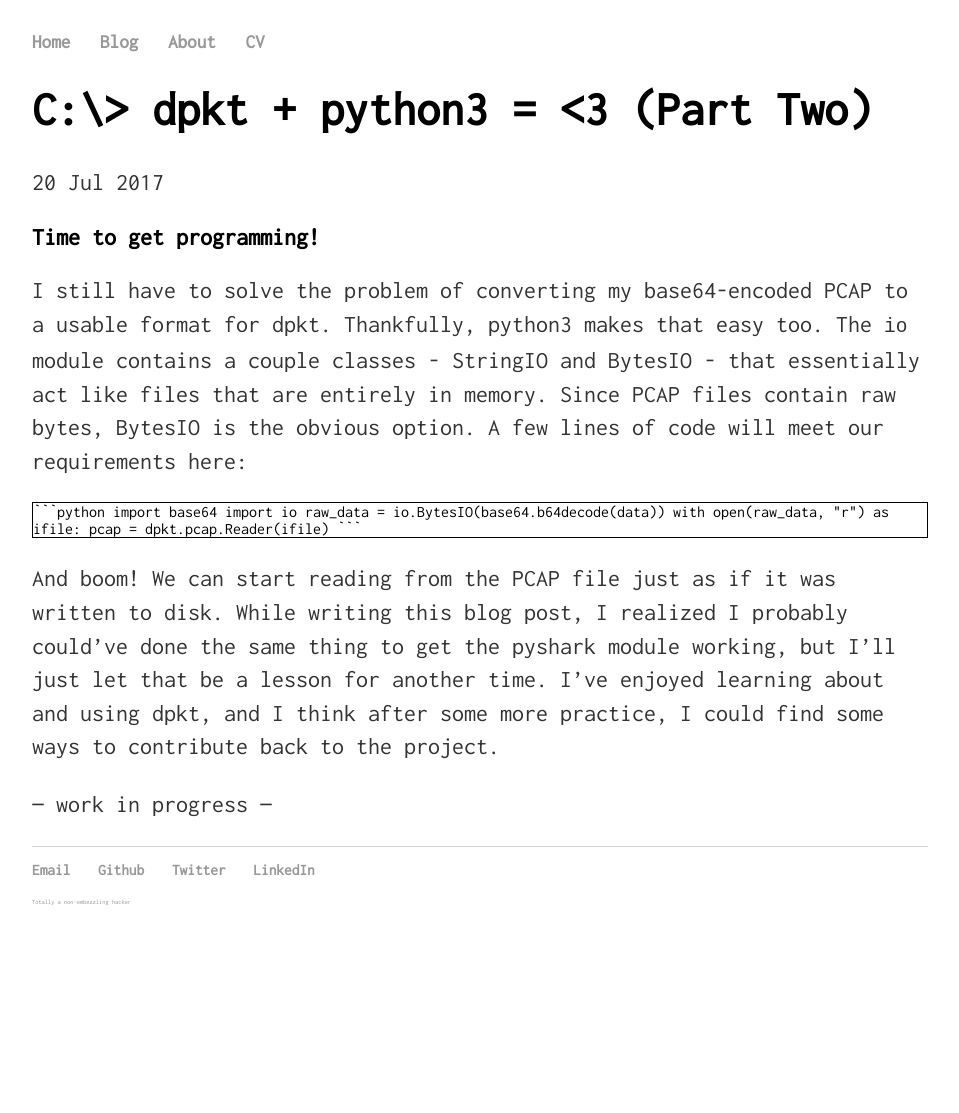
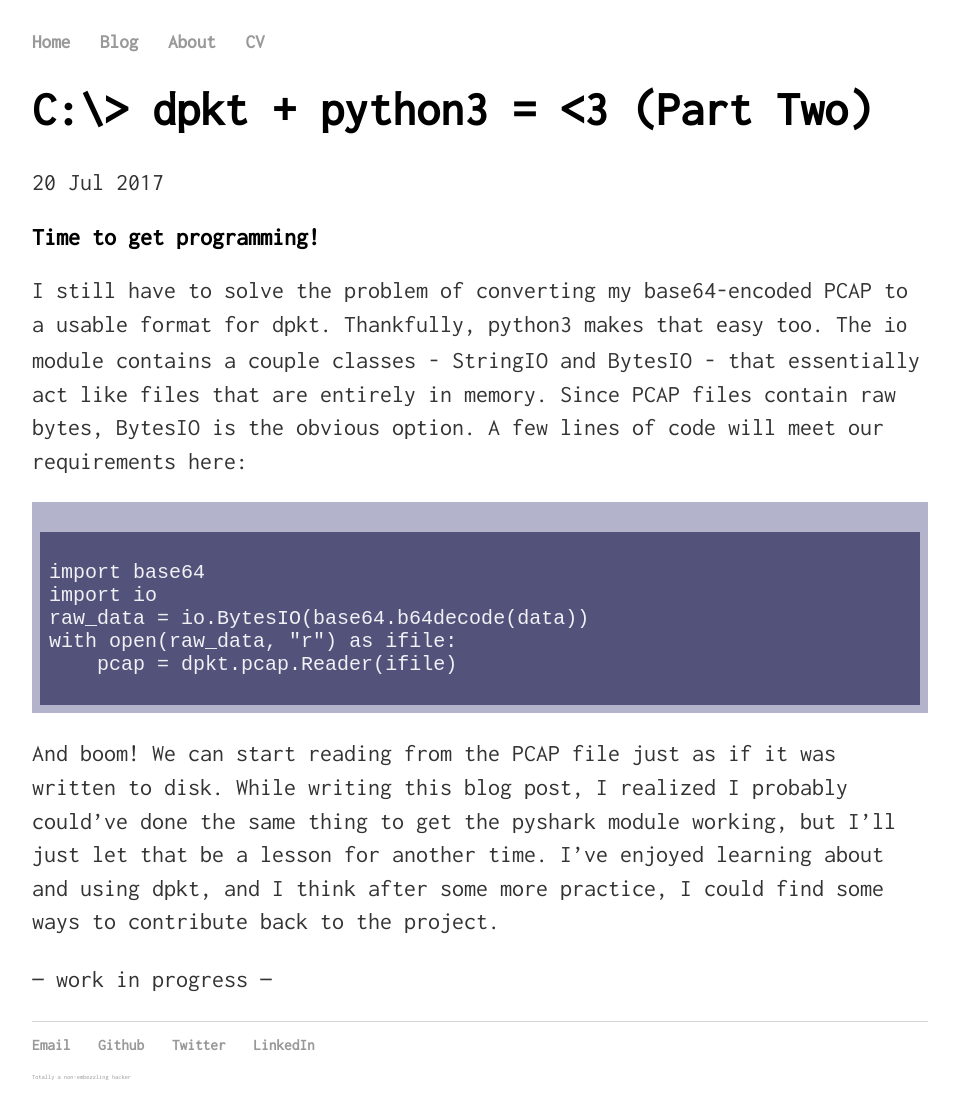
Before and after one commit to infosec-intern/infosec-intern.github.io, a Jekyll site: the page built from _posts/2017-07-18-dpkt-+-python3-pt2.md, in a window 1280 px wide. Shown: the whole page, without its empty margins (160-1119 px from the left). Built offline with Jekyll 4.4.1, drawn with Linux system fonts in a browser that asks for light colours; before the commit the page ends 938 px from its top, so only the background shows below that.

Commit message:
removed terminal

````diff
--- a/_posts/2017-07-18-dpkt-+-python3-pt2.md
+++ b/_posts/2017-07-18-dpkt-+-python3-pt2.md
@@ -9,7 +9,6 @@ tags: python dpkt misp
 I still have to solve the problem of converting my base64-encoded PCAP to a usable format for dpkt. Thankfully, python3 makes that easy too.
 The `io` module contains a couple classes - StringIO and BytesIO - that essentially act like files that are entirely in memory. Since PCAP files contain raw bytes, BytesIO is the obvious option.
 A few lines of code will meet our requirements here:
-<div class="terminal">
 ```python
 import base64
 import io
@@ -17,7 +16,6 @@ raw_data = io.BytesIO(base64.b64decode(data))
 with open(raw_data, "r") as ifile:
     pcap = dpkt.pcap.Reader(ifile)
 ```
-</div>
 And boom! We can start reading from the PCAP file just as if it was written to disk. While writing this blog post, I realized I probably could've done the same thing to get the pyshark module working, but I'll just let that be a lesson for another time.
 I've enjoyed learning about and using dpkt, and I think after some more practice, I could find some ways to contribute back to the project.
 
--- a/css/main.css
+++ b/css/main.css
@@ -36,9 +36,6 @@ h1 {
     padding: 1%;
     border-top-width: 1.5em;
 }
-div.terminal {
-    border: .1em solid #000000;
-}
 p {
     font-size: 1.5em;
     line-height: 1.4em;
````
